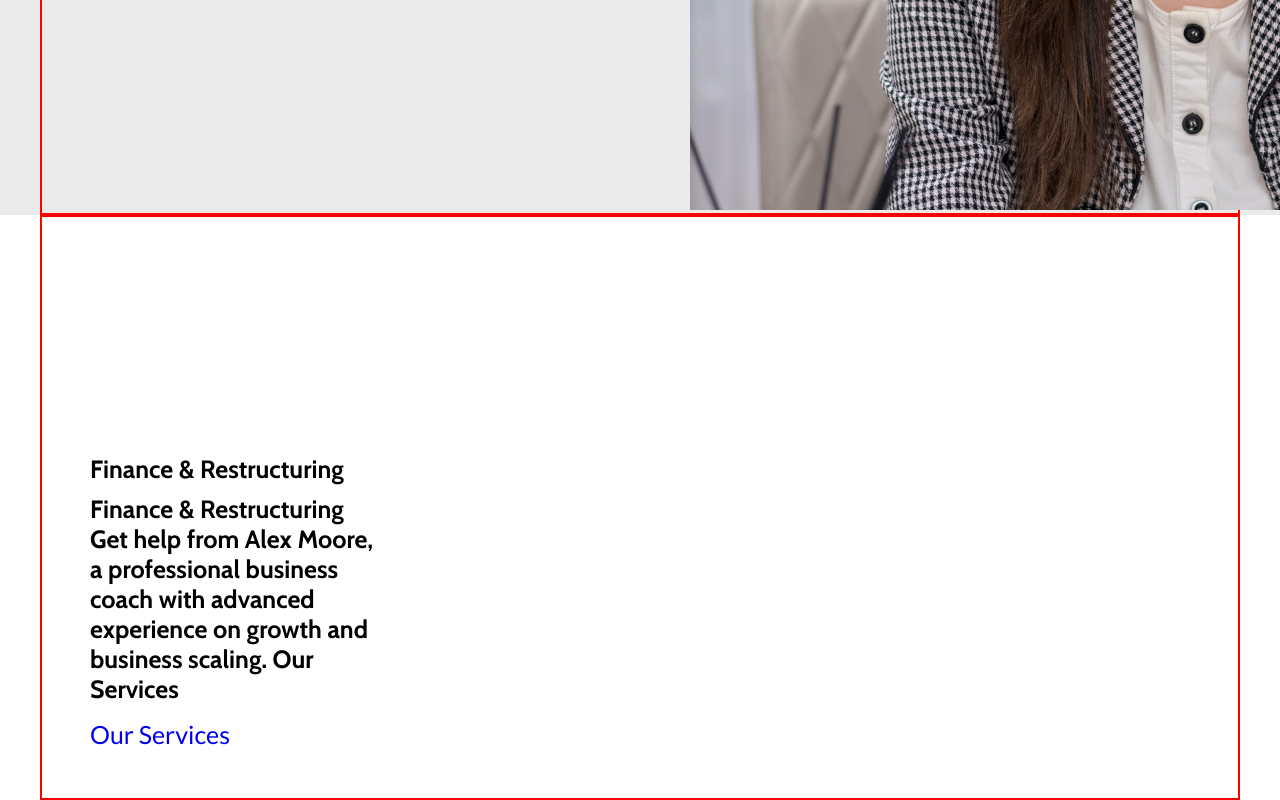
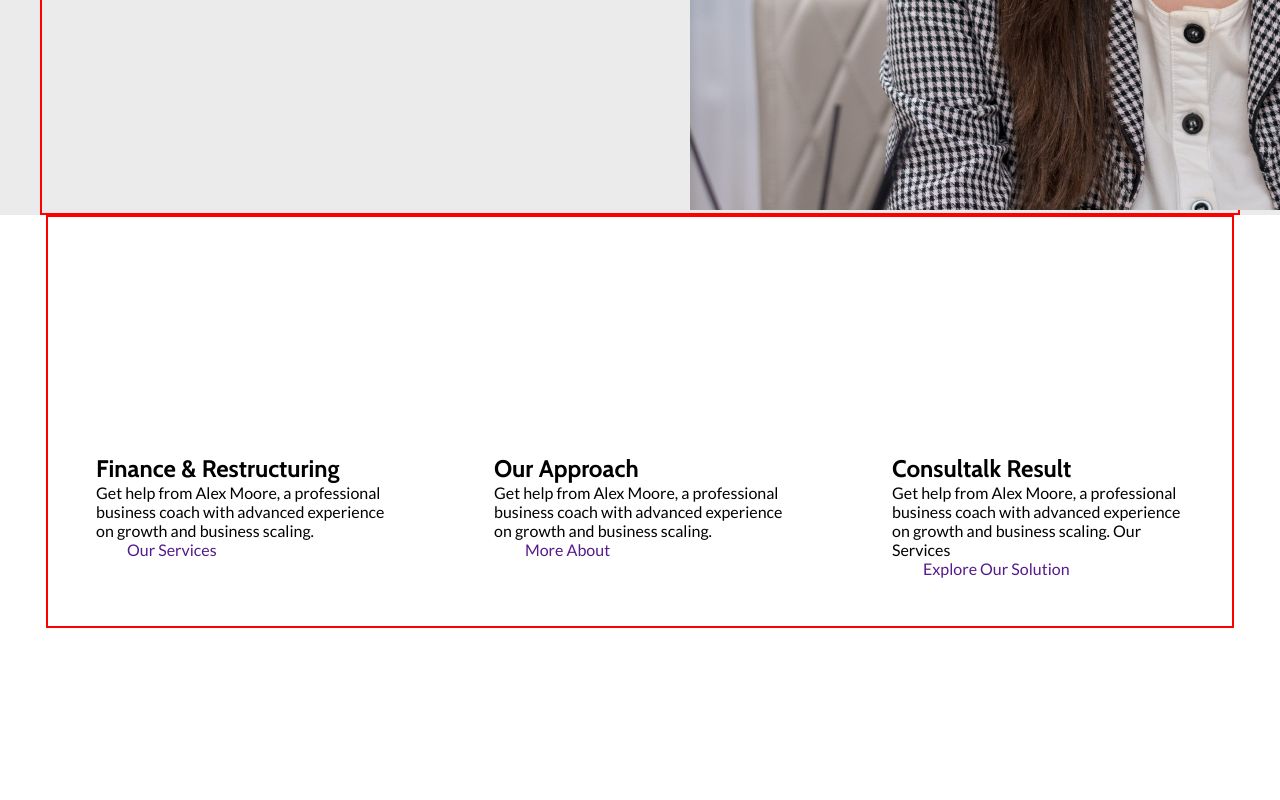
Before and after one commit to ucheba2023/ask-experts, a plain HTML site: page lesson7 - flex/index.html in a window 1280 px wide. Shown: the part 755-1555 px from the top of the page. After the commit the page ends 1383 px from the top, so only its background shows below. Drawn offline with nearby package versions, Linux system fonts and the light colour scheme.

Commit message:
создала секцию advantages

```diff
--- a/lesson7 - flex/index.html
+++ b/lesson7 - flex/index.html
@@ -65,21 +65,29 @@
     <section class="advantages">
       <div class="container advantages__row">
         <div class="advantages-card advantages__card-services">
-          <h class="heading advantages-heading">
-            Finance & Restructuring
-          </h3>
-          <p class="heading advantages-text">Finance & Restructuring
-            Get help from Alex Moore, a professional business coach with advanced experience on growth and business scaling.
-
-            Our Services</p>
-            <a href="advantages__link">
-              Our Services
-            </a>
+          <h2 class="heading advantages__heading">Finance & Restructuring</h2>
+          <p class="advantages__text">
+            Get help from Alex Moore, a professional business coach with
+            advanced experience on growth and business scaling.
+          </p>
+          <a class="advantages__link" href=""> Our Services </a>
         </div>
         <div class="advantages-card advantages__card-approach">
-
+          <h2 class="heading advantages__heading">Our Approach</h2>
+          <p class="advantages__text">
+            Get help from Alex Moore, a professional business coach with
+            advanced experience on growth and business scaling.
+          </p>
+          <a class="advantages__link" href=""> More About </a>
         </div>
-        <div class="advantages-card advantages__card-solution"></div>
+        <div class="advantages-card advantages__card-solution">
+          <h2 class="heading advantages__heading">Consultalk Result</h2>
+          <p class="advantages__text">
+            Get help from Alex Moore, a professional business coach with
+            advanced experience on growth and business scaling. Our Services
+          </p>
+          <a class="advantages__link" href="">Explore Our Solution </a>
+        </div>
       </div>
     </section>
   </body>
--- a/lesson7 - flex/style.css
+++ b/lesson7 - flex/style.css
@@ -108,6 +108,9 @@ ul {
   align-items: center;
   flex-wrap: wrap;
 }
+.advantages {
+  display: flex;
+}
 .hero__image {
   width: 20%;
 }
```
